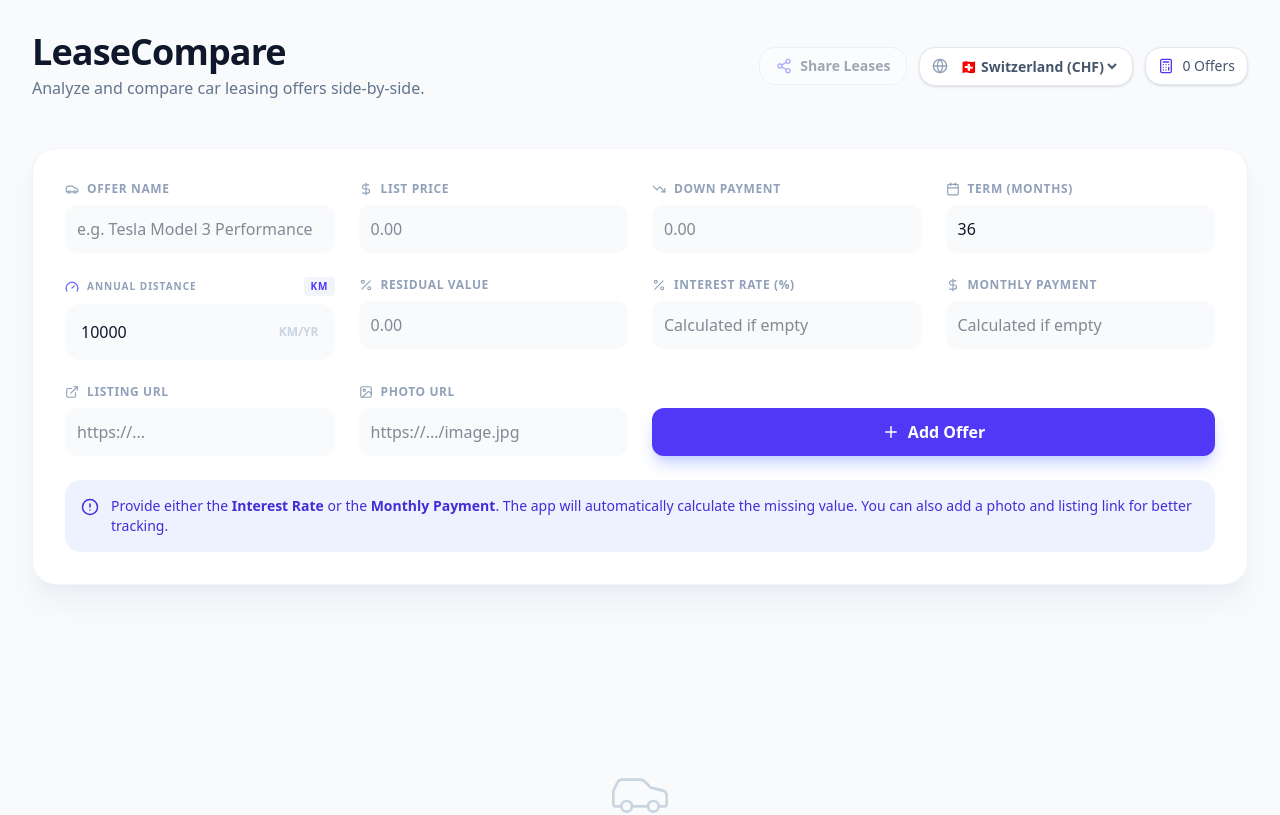
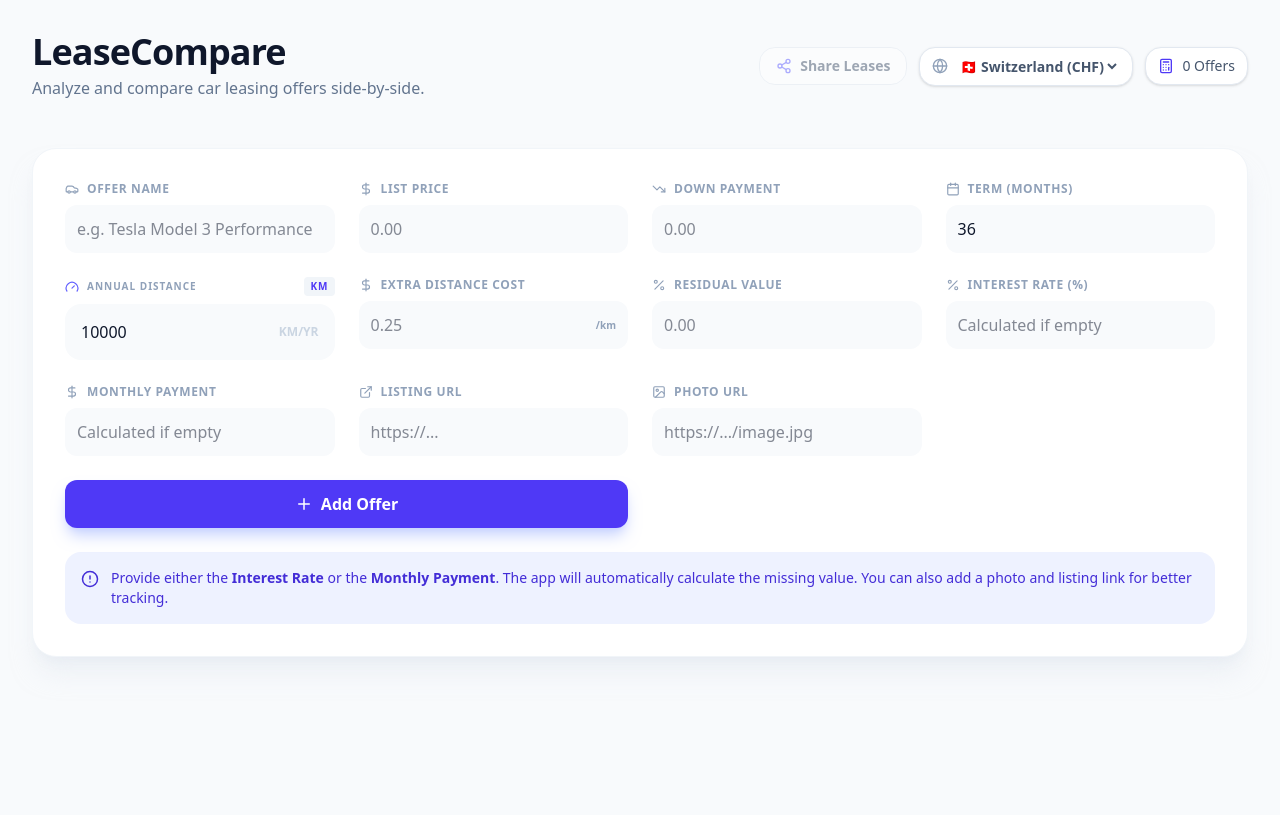
Before and after one commit to Dan6erbond/lease-compare, a React (Vite) app: page / in a window 1280 px wide. Shown: the top 815 px of the page. Built offline with nearby package versions, Linux system fonts and the light colour scheme.

Commit message:
feat: :sparkles: add lease additional cost per distance, indicators if monthly is 1%, 2% or 4% of list price and is excessive distance cost

```diff
--- a/src/App.tsx
+++ b/src/App.tsx
@@ -96,6 +96,10 @@ export default function App() {
       const costPerDistance =
         totalDistance > 0 ? effectiveCost / totalDistance : 0;
 
+      const isExcessiveDistanceCost =
+        !!lease.additionalDistanceCost &&
+        lease.additionalDistanceCost > costPerDistance;
+
       const downPaymentPercent = (lease.downPayment / lease.price) * 100;
       const monthlyAsPercentOfPrice =
         lease.price > 0 ? (effectiveMonthly / lease.price) * 100 : 0;
@@ -110,6 +114,7 @@ export default function App() {
         monthlyDepreciation,
         depreciationPercentOfPayment,
         costPerDistance,
+        isExcessiveDistanceCost,
         downPaymentPercent,
         monthlyAsPercentOfPrice,
         isBestMonthly: false,
--- a/src/components/lease-card.tsx
+++ b/src/components/lease-card.tsx
@@ -193,16 +193,35 @@ export default function LeaseCard({
 
           {/* Efficiency Grid: Cost per km/mile & Depreciation (Rule 4 & 5) */}
           <div className="grid grid-cols-2 gap-3">
-            <div className="p-3 bg-slate-50 rounded-xl border border-slate-100">
+            <div className="p-3 bg-slate-50 rounded-xl border border-slate-100 relative group/dist">
               <p className="text-[9px] font-bold text-slate-400 uppercase tracking-wider mb-1">
-                Cost / Distance
+                Cost / {selectedCountry.distanceUnit}
               </p>
-              <div className="flex items-center gap-2">
-                <Gauge size={14} className="text-slate-400" />
-                <span className="text-sm font-bold">
-                  {formatCurrency(lease.costPerDistance)}
-                </span>
+              <div className="flex items-center justify-between">
+                <div className="flex items-center gap-2">
+                  <Gauge size={14} className="text-slate-400" />
+                  <span className="text-sm font-bold">
+                    {formatCurrency(lease.costPerDistance)}
+                  </span>
+                </div>
+                {lease.additionalDistanceCost && (
+                  <span
+                    className={`text-[10px] font-bold ${lease.isExcessiveDistanceCost ? "text-red-500" : "text-emerald-500"}`}
+                  >
+                    +{formatCurrency(lease.additionalDistanceCost)} extra
+                  </span>
+                )}
               </div>
+
+              {/* Tooltip for the negotiation logic */}
+              {lease.isExcessiveDistanceCost && (
+                <div className="absolute top-full left-0 mt-2 w-48 p-2 bg-slate-900 text-white text-[10px] rounded-lg opacity-0 group-hover/dist:opacity-100 transition-opacity z-50 shadow-xl pointer-events-none">
+                  Penalty ({formatCurrency(lease.additionalDistanceCost || 0)})
+                  is higher than base usage.
+                  <strong> Negotiate higher limit now</strong> rather than
+                  paying later.
+                </div>
+              )}
             </div>
             <div className="p-3 bg-slate-50 rounded-xl border border-slate-100">
               <p className="text-[9px] font-bold text-slate-400 uppercase tracking-wider mb-1">
@@ -271,6 +290,26 @@ export default function LeaseCard({
               Cheapest Buyout
             </span>
           )}
+          {lease.monthlyAsPercentOfPrice <= 1 ? (
+            <div className="flex items-center gap-1.5 px-2 py-1 bg-emerald-50 text-emerald-700 rounded-lg text-[10px] font-bold border border-emerald-100">
+              <TrendingDown size={12} /> Great Deal ({"<"}1%)
+            </div>
+          ) : lease.monthlyAsPercentOfPrice <= 2 ? (
+            <div className="flex items-center gap-1.5 px-2 py-1 bg-blue-50 text-blue-700 rounded-lg text-[10px] font-bold border border-blue-100">
+              <Info size={12} /> Standard Deal ({"<"}2%)
+            </div>
+          ) : lease.monthlyAsPercentOfPrice >= 4 ? (
+            <div className="flex items-center gap-1.5 px-2 py-1 bg-red-50 text-red-700 rounded-lg text-[10px] font-bold border border-red-100">
+              <AlertTriangle size={12} /> Poor Value ({">"}4%)
+            </div>
+          ) : null}
+
+          {/* 2. Additional Distance Warning */}
+          {lease.isExcessiveDistanceCost && (
+            <div className="flex items-center gap-1.5 px-2 py-1 bg-amber-50 text-amber-700 rounded-lg text-[10px] font-bold border border-amber-100">
+              <AlertTriangle size={12} /> High Over-Limit Fee
+            </div>
+          )}
         </div>
       </div>
 
--- a/src/components/lease-form.tsx
+++ b/src/components/lease-form.tsx
@@ -158,6 +158,37 @@ const LeaseForm = React.forwardRef<
         </div>
 
         <div className="space-y-2">
+          <label className="text-xs font-semibold uppercase tracking-wider text-slate-400 flex items-center justify-between gap-2">
+            <span className="flex items-center gap-2">
+              <DollarSign size={14} /> Extra Distance Cost
+            </span>
+          </label>
+          <div className="relative">
+            <input
+              type="number"
+              step="0.01"
+              placeholder="0.25"
+              value={
+                form.additionalDistanceCost === null
+                  ? ""
+                  : form.additionalDistanceCost
+              }
+              onChange={(e) =>
+                setForm({
+                  ...form,
+                  additionalDistanceCost:
+                    e.target.value === "" ? null : Number(e.target.value),
+                })
+              }
+              className="w-full bg-slate-50 border-none rounded-xl p-3 focus:ring-2 focus:ring-indigo-500 transition-all pr-16"
+            />
+            <span className="absolute right-3 top-1/2 -translate-y-1/2 text-[10px] font-bold text-slate-400">
+              /{selectedCountry.distanceUnit}
+            </span>
+          </div>
+        </div>
+
+        <div className="space-y-2">
           <label className="text-xs font-semibold uppercase tracking-wider text-slate-400 flex items-center gap-2">
             <Percent size={14} /> Residual Value
           </label>
```
Also changed, not shown: src/types.ts (+2 -5 lines).
